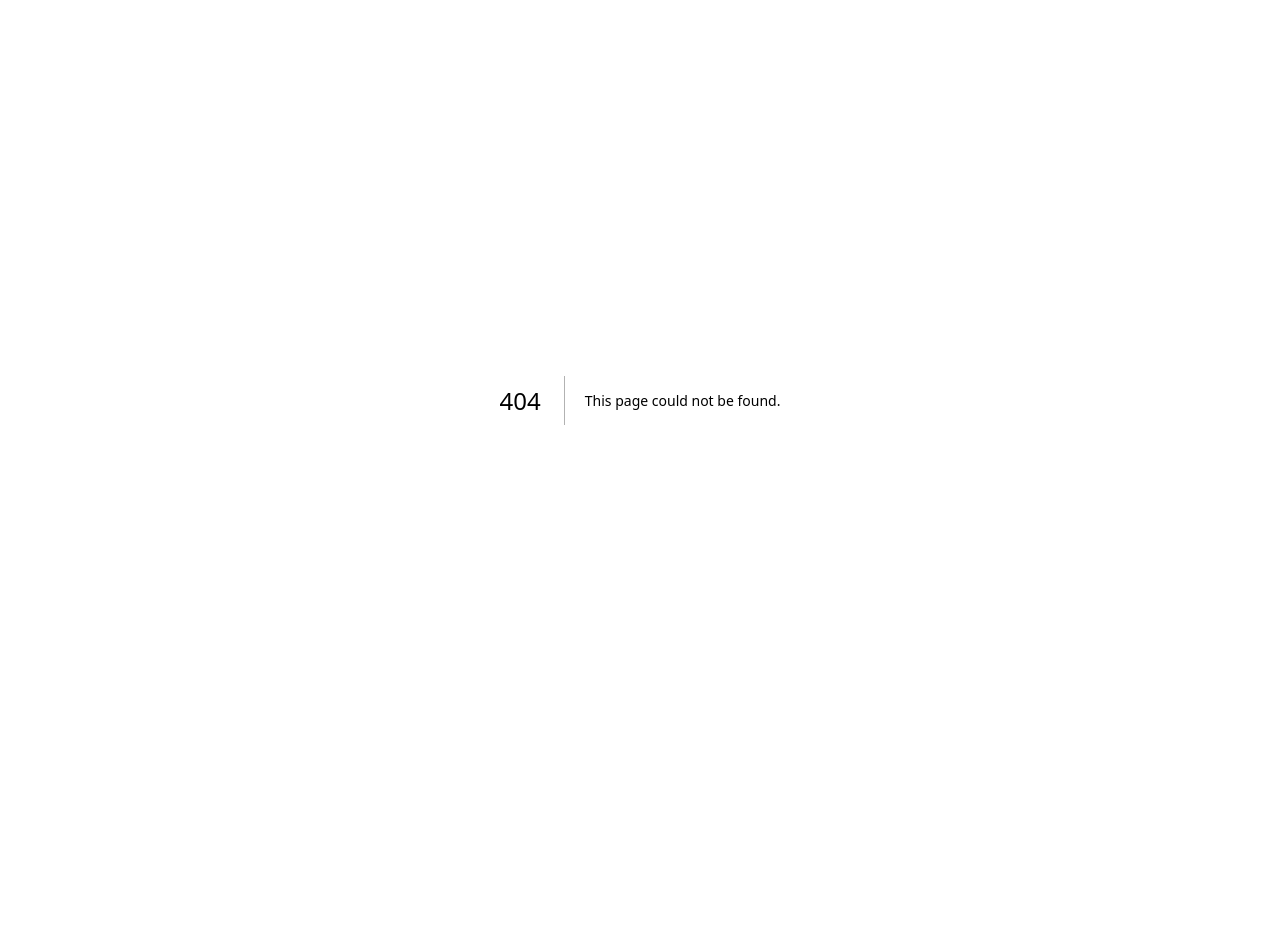
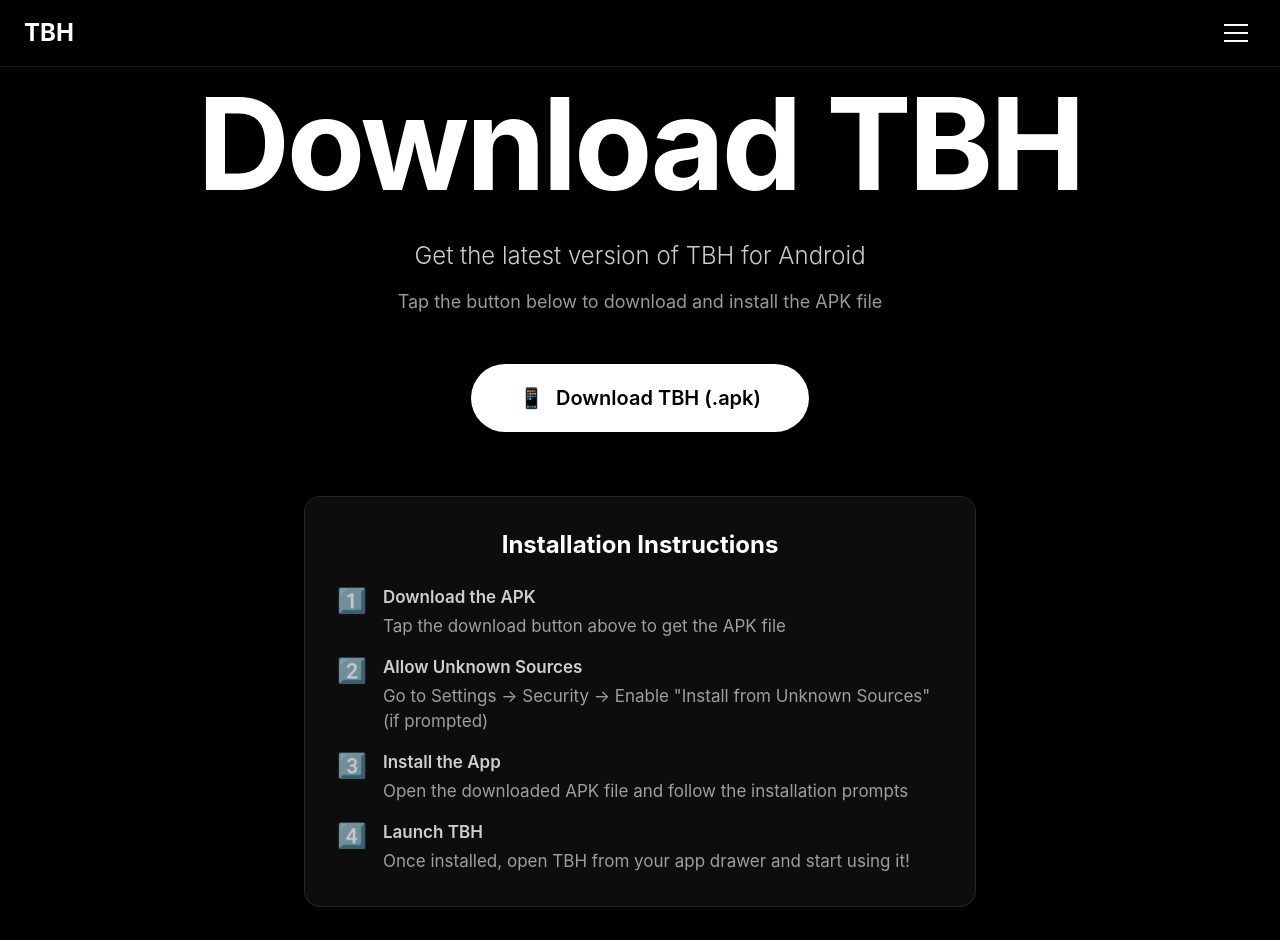
Before and after one commit to tobehonestlabs-rgb/TBH, a Next.js app: page /download in a window 1280 px wide. Before the commit this address had no page. Shown: the top 940 px of the page. Before the commit the page ends 800 px from the top, so only its background shows below. Built offline with nearby package versions, Linux system fonts and the light colour scheme.

Commit message:
download page added

```diff
--- /dev/null
+++ b/app/download/page.tsx
@@ -0,0 +1,94 @@
+'use client'
+
+import Header from '@/components/Header'
+import Footer from '@/components/Footer'
+
+export default function DownloadPage() {
+  // GitLab raw APK URL - converts blob URL to raw URL for direct download
+  const APK_URL = "https://gitlab.com/tbh-labs/tbh-android/-/raw/61b29183b0669b5ce4840f05486d707657766909/app/release/app-release.apk"
+
+  const handleDownload = () => {
+    // Open the download link
+    window.open(APK_URL, '_blank')
+  }
+
+  return (
+    <main className="min-h-screen bg-black">
+      <Header />
+
+      <section className="relative min-h-screen flex items-center justify-center pt-20 bg-black">
+        <div className="container mx-auto px-6 text-center">
+          <div className="max-w-4xl mx-auto">
+            {/* Main Title */}
+            <h1 className="text-6xl md:text-8xl lg:text-9xl font-bold mb-8 tracking-tight text-white">
+              Download TBH
+            </h1>
+
+            {/* Description */}
+            <p className="text-xl md:text-2xl text-white/80 mb-4 font-light">
+              Get the latest version of TBH for Android
+            </p>
+            <p className="text-lg text-white/60 mb-12">
+              Tap the button below to download and install the APK file
+            </p>
+
+            {/* Download Button */}
+            <div className="flex justify-center mb-8">
+              <a
+                href={APK_URL}
+                download
+                onClick={handleDownload}
+                className="px-12 py-5 bg-white text-black rounded-full text-xl font-semibold hover:bg-white/90 transition-all transform hover:scale-105 shadow-lg hover:shadow-xl inline-flex items-center gap-3"
+              >
+                <span>📱</span>
+                <span>Download TBH (.apk)</span>
+              </a>
+            </div>
+
+            {/* Instructions */}
+            <div className="mt-16 glass-card p-8 max-w-2xl mx-auto">
+              <h2 className="text-2xl font-bold text-white mb-6">Installation Instructions</h2>
+              <div className="text-left space-y-4 text-white/80">
+                <div className="flex gap-4">
+                  <span className="text-2xl">1️⃣</span>
+                  <div>
+                    <p className="font-semibold mb-1">Download the APK</p>
+                    <p className="text-white/60">Tap the download button above to get the APK file</p>
+                  </div>
+                </div>
+                <div className="flex gap-4">
+                  <span className="text-2xl">2️⃣</span>
+                  <div>
+                    <p className="font-semibold mb-1">Allow Unknown Sources</p>
+                    <p className="text-white/60">Go to Settings → Security → Enable "Install from Unknown Sources" (if prompted)</p>
+                  </div>
+                </div>
+                <div className="flex gap-4">
+                  <span className="text-2xl">3️⃣</span>
+                  <div>
+                    <p className="font-semibold mb-1">Install the App</p>
+                    <p className="text-white/60">Open the downloaded APK file and follow the installation prompts</p>
+                  </div>
+                </div>
+                <div className="flex gap-4">
+                  <span className="text-2xl">4️⃣</span>
+                  <div>
+                    <p className="font-semibold mb-1">Launch TBH</p>
+                    <p className="text-white/60">Once installed, open TBH from your app drawer and start using it!</p>
+                  </div>
+                </div>
+              </div>
+            </div>
+
+            {/* Note */}
+            <div className="mt-8 text-white/50 text-sm">
+              <p>⚠️ This is a test build. For production releases, download from the official app stores.</p>
+            </div>
+          </div>
+        </div>
+      </section>
+
+      <Footer />
+    </main>
+  )
+}
```
